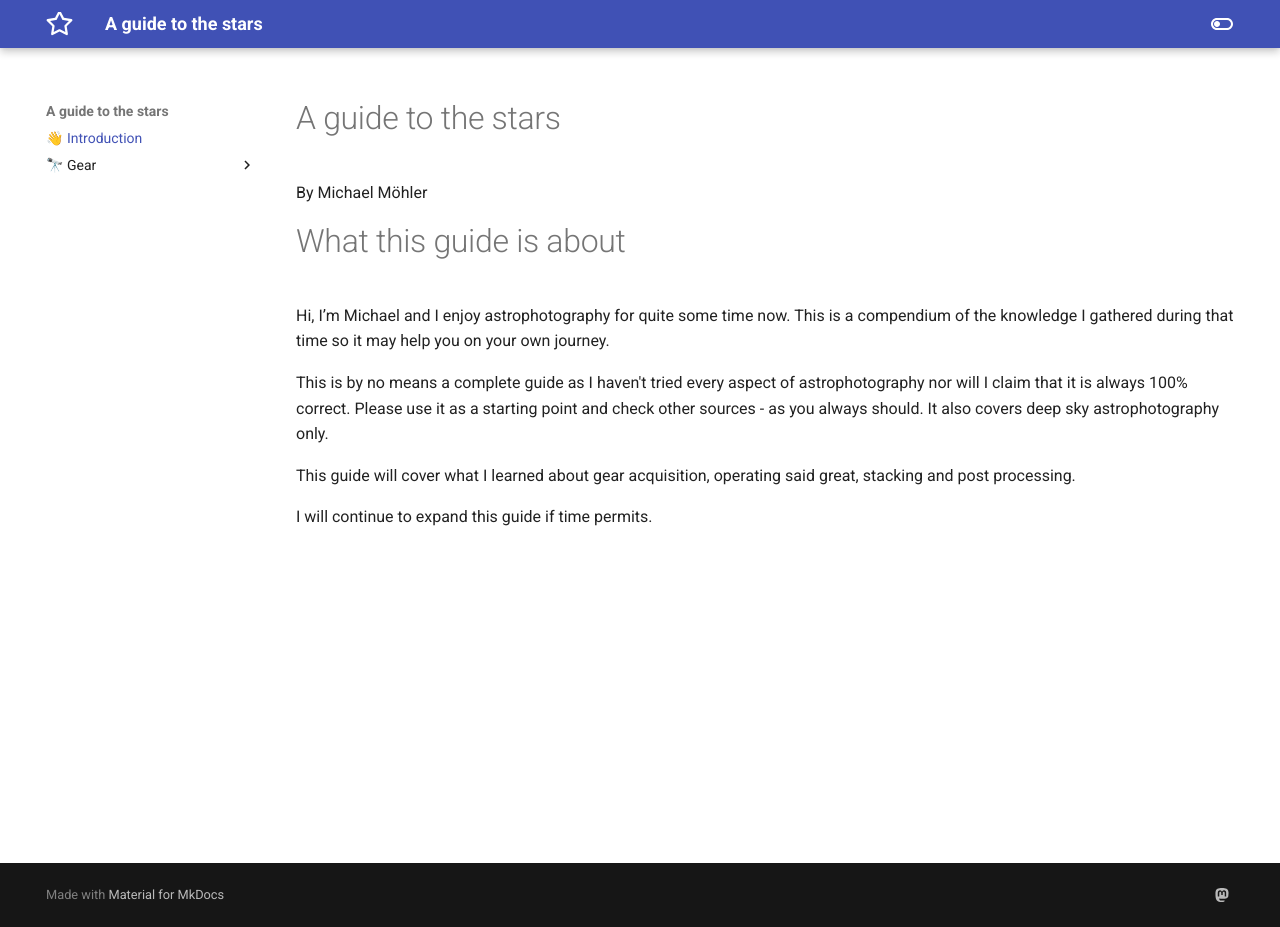
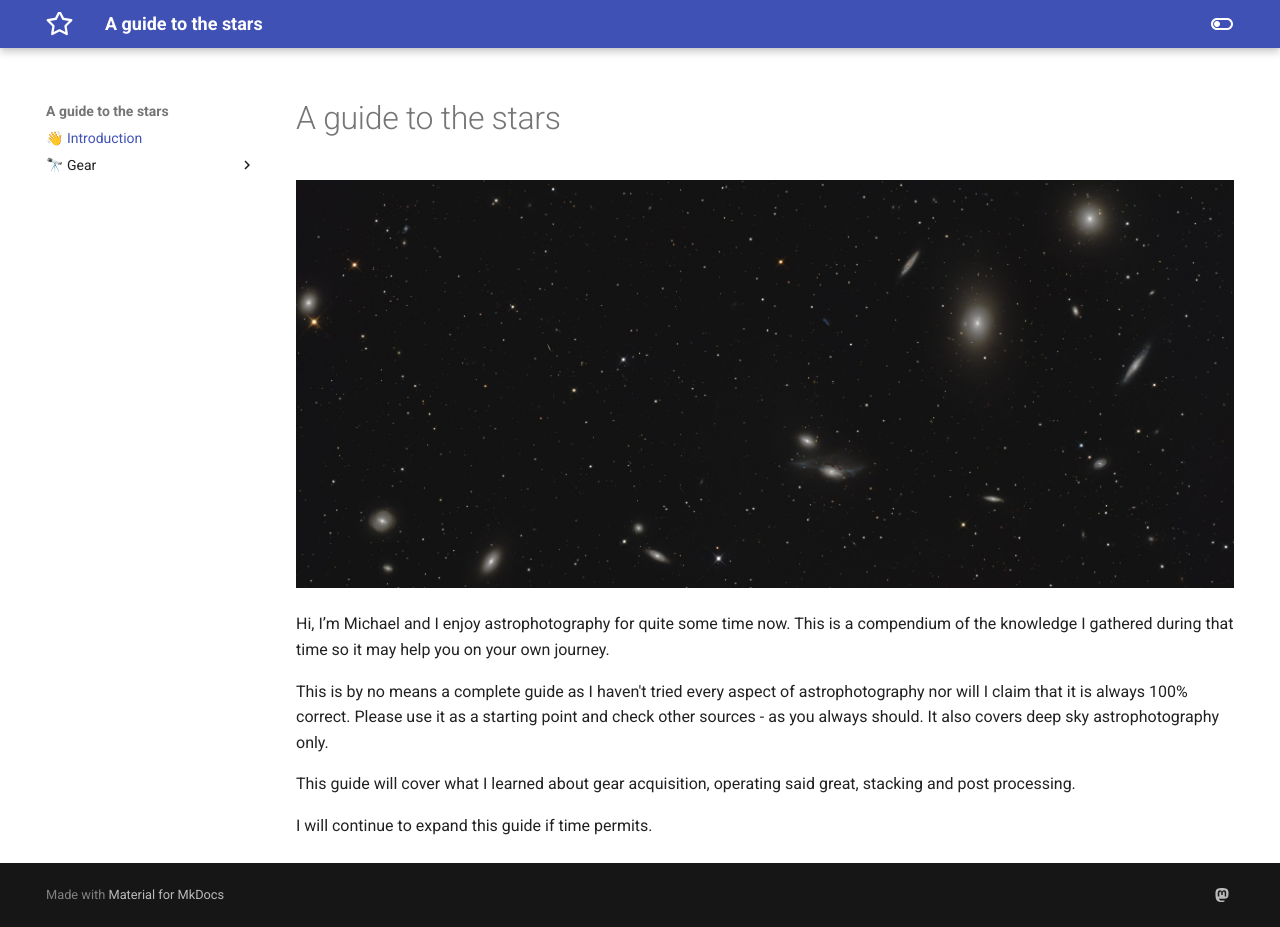
Before and after one commit to XF9/GuideToTheStars, an MkDocs documentation site: the page built from docs/index.md, in a window 1280 px wide and 927 px high. Built offline with MkDocs 1.6.1 and Material for MkDocs 9.7.7, drawn with Linux system fonts in a browser that asks for light colours; plug-ins that fetch from the network failed and are left out.

Commit message:
Add image to index

```diff
--- a/docs/index.md
+++ b/docs/index.md
@@ -1,7 +1,7 @@
 # A guide to the stars
-By Michael Möhler
 
-# What this guide is about
+![Markarian's Chain](markarians.jpg)
+
 Hi, I’m Michael and I enjoy astrophotography for quite some time now. This is a compendium of the knowledge I gathered during that time so it may help you on your own journey.
 
 This is by no means a complete guide as I haven't tried every aspect of astrophotography nor will I claim that it is  always 100% correct. Please use it as a starting point and check other sources - as you always should. It also covers deep sky astrophotography only.
```
Also changed, not shown: docs/markarians.jpg (added).
